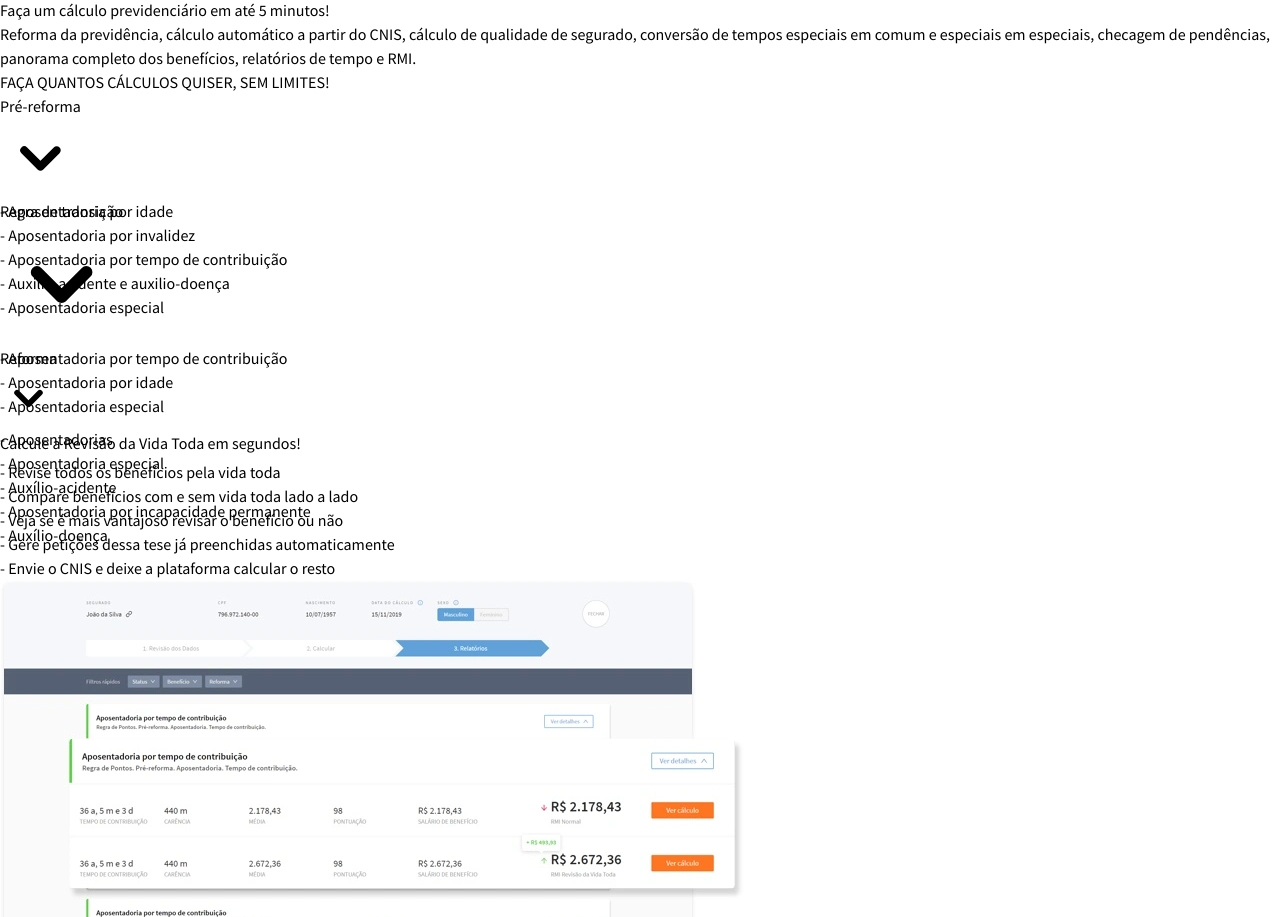
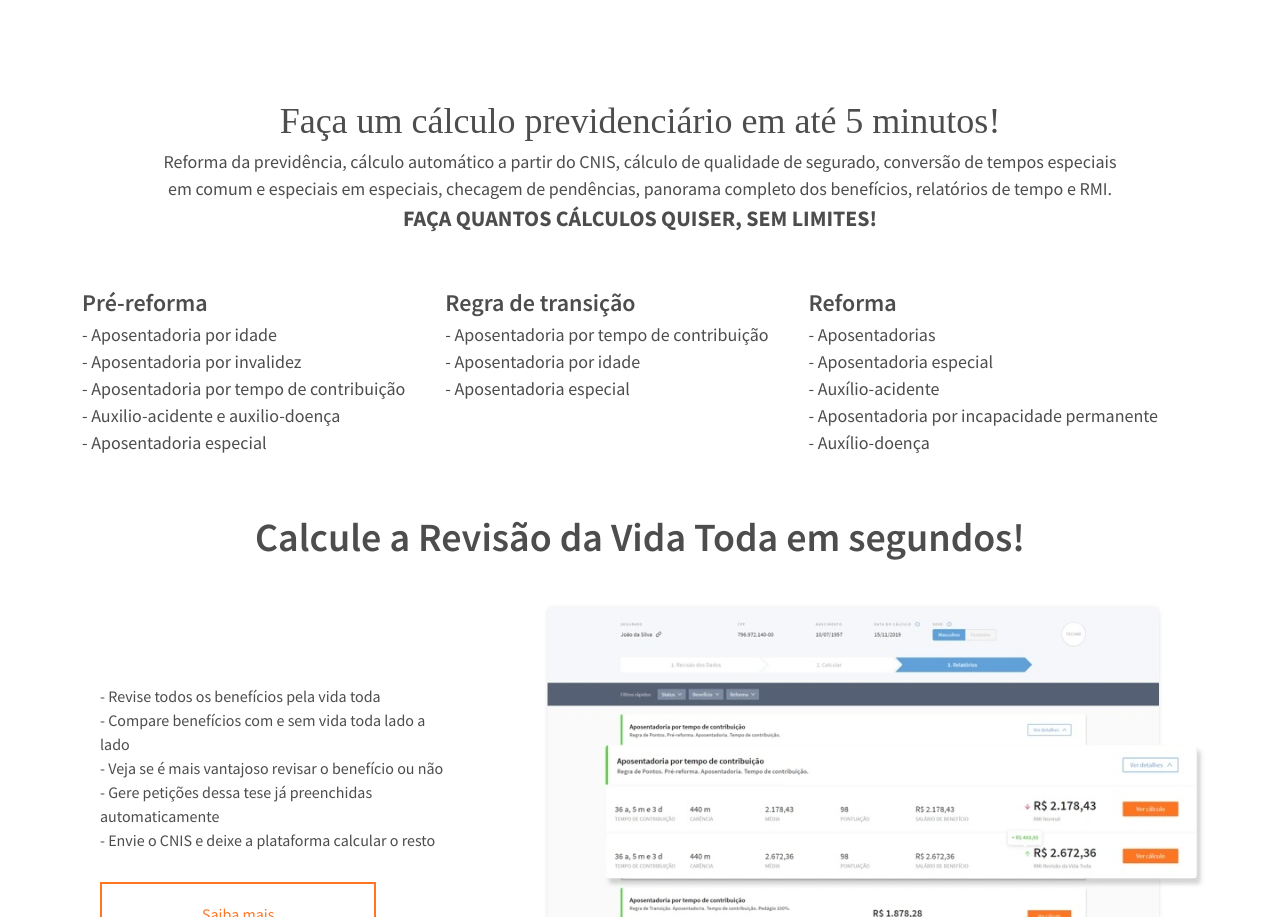
Before and after one commit to Yagasaki7K/corp-previdenciarista, a Next.js app: page / in a window 1280 px wide. Shown: the part 715-1632 px from the top of the page. Built offline with nearby package versions, Linux system fonts and the light colour scheme.

Commit message:
Content complete

```diff
--- a/atoms/containers/index.js
+++ b/atoms/containers/index.js
@@ -1,32 +1,30 @@
 /* eslint-disable @next/next/no-img-element */
 import Link from "next/link";
-const ContainerHome = ({props}) => {
+const ContainerHome = ({ props }) => {
     return (
         <>
             <div>
                 <h2
-          style={{lineHeight: "33px"}}
-          className="text-left text-title30	mb-8 font-black text-prev-default-text_body"
+                    style={{ lineHeight: "33px" }}
+                    className="text-left text-title30	mb-8 font-black text-prev-default-text_body title-four-container"
                 >
                     {props.title}
                 </h2>
             </div>
-      <div>
+            <div className="home-four-container">
+                <div className="left-side">
+                    <div className="four-content">
                         {props.body.map((data, index) => {
                             return (
-            <div key={index} className="my-1">
+                                <div key={index} className="my-1 ">
                                     - {data.text}
                                 </div>
                             )
                         })}
                     </div>
 
-      <div className="mt-8">
-        <img src={props.urlImage} alt={props.alt} />
-      </div>
-
                     {props.urlRef ?
-        <div className="flex items-start w-full mt-4 mb-24">
+                    <div className="flex items-start w-full mt-4 mb-24 spacing-top">
                         <Link
                             href={props.urlRef}
                         >
@@ -41,6 +39,14 @@
                     :
                     <div className="mt-4 mb-24" />
                 }
+                </div>
+
+                <div className="mt-8">
+                    <img src={props.urlImage} alt={props.alt} />
+                </div>
+
+
+            </div>
         </>
     )
 };
--- a/components/carousel/Carousel.jsx
+++ b/components/carousel/Carousel.jsx
@@ -108,7 +108,7 @@
           <div className="CardCarousel" key={index}>
             <a href={link} target="_blank" rel="noreferrer">
               <img
-                className="opacity-20 grayscale hover:grayscale-0 hover:opacity-100"
+                className="opacity-20 grayscale hover:grayscale-0 hover:opacity-100 img-carousel"
                 src={img}
                 alt={title}
                 style={{width: "150px", height: "150px"}}
--- a/components/home/collapses/Colapse.jsx
+++ b/components/home/collapses/Colapse.jsx
@@ -14,13 +14,13 @@
   return (
     <>
       <div
-        className="flex flex-col mt-4 pl-6 rounded-md	py-4 shadow-md"
+        className="flex flex-col mt-4 pl-6 rounded-md	py-4 shadow-md div-three-content"
       >
         <button
           className="box-border appearance-none cursor-pointer focus:outline-none flex items-center justify-between"
           onClick={toggleAccordion}
         >
-          <p className="">{props.title}</p>
+          <p className="home-title">{props.title}</p>
           <div className="mr-4">
             {active ?
               <svg xmlns="http://www.w3.org/2000/svg" className="h-5 w-5" viewBox="0 0 20 20" fill="currentColor">
--- a/pages/home/Home.jsx
+++ b/pages/home/Home.jsx
@@ -41,31 +41,31 @@
                     </div>
                 </div>
 
-                <div className="flex flex-col pt-12 px-5 items-center">
-                    <div>
-                        <h1 className="text-title30 pt-4 font-bold	text-gray-800 max-w-lg">
-                            Faça um cálculo previdenciário em até 5 minutos!
-                        </h1>
-                    </div>
-                    <div className="mt-8">
-                        Reforma da previdência, cálculo automático a partir do CNIS, cálculo de qualidade de
+                <div className="flex flex-col pt-12 px-5 items-center home2-content">
+                    <h1 className="text-title30 pt-4 font-bold	text-gray-800 max-w-lg">
+                        Faça um cálculo previdenciário em até 5 minutos!
+                    </h1>
+                    <div className="mt-8 home-content-calc">
+                        <p>Reforma da previdência, cálculo automático a partir do CNIS, cálculo de qualidade de
                         segurado, conversão de tempos especiais em comum e especiais em especiais, checagem de
                         pendências, panorama completo dos benefícios, relatórios de tempo e RMI.
-                        <p className="text-sub_title20	font-semibold mt-1.5">
+                        </p>
+
+                        <p className="text-sub_title20 font-semibold mt-1.5 home-content-bold">
                             FAÇA QUANTOS CÁLCULOS QUISER, SEM LIMITES!
                         </p>
                     </div>
                 </div>
             </div>
 
-            <div className="pt-8 px-5 drop-shadow-sm">
+            <div className="pt-8 px-5 drop-shadow-sm home-three-content">
                 {OptionCollapse.map((data, index) => {
                     return (
                         <CollapseHome key={index} props={data} />
                     )
                 })}
             </div>
-            <div className="flex flex-col mt-40 px-5	items-center">
+            <div className="flex flex-col mt-40 px-5 items-center home-four-content">
                 {OptionContainerHome.map((data, index) => {
                     return (
                         <ContainerHome key={index} props={data} />
--- a/styles/globals.css
+++ b/styles/globals.css
@@ -434,6 +434,10 @@
 }
 
 @media (min-width: 1024px) {
+    body {
+        overflow-x:hidden;
+    }
+
     .home-content {
         display: flex;
     }
@@ -443,6 +447,40 @@
         width: 700px;
         padding-top: 200px;
         padding-left: 90px;
+        font-family: SourceSansPro;
+        font-weight: 500;
+        font-size: 36px;
+        font-stretch: normal;
+        font-style: normal;
+        line-height: 1.29;
+        letter-spacing: normal;
+        color: rgb(77, 77, 77);
+    }
+
+    .home-content-calc {
+        display: flex;
+        justify-content: center;
+        text-align: center;
+        font-size: 18px;
+        color: rgb(77, 77, 77);
+        flex-direction: column;
+        margin: -40px 150px 0px 150px;
+        font-weight: 500;
+    }
+
+    .home-content-bold {
+        font-weight: 700;
+        font-size: 22px;
+    }
+
+    .home2-content h1 {
+        display: flex;
+        justify-content: center;
+        text-align: center;
+
+        font-size: 26px;
+        font-weight: 500;
+        padding-top: 100px;
         padding-bottom: 43px;
         font-family: SourceSansPro;
         font-size: 36px;
@@ -464,6 +502,103 @@
         padding-left: 90px;
         font-size: 18px;
         color: #737373;
+    }
+
+    .home-three-content {
+        display: flex;
+        justify-content: center;
+        margin: 50px 0px 100px 0;
+        color: rgb(77, 77, 77);
+        font-size: 18px;
+    }
+
+    .home-three-content .div-three-content {
+        margin: 0px 40px 100px 0px;
+    }
+
+    .home-three-content .home-title {
+        font-weight: 600;
+        font-size: 24px;
+    }
+
+    .home-three-content .mr-4 {
+        display: none;
+    }
+
+    .title-four-container {
+        display: flex;
+        justify-content: center;
+        text-align: center;
+        color: rgb(77, 77, 77);
+        font-size: 40px;
+        margin: 50px 100px 100px 100px;
+        font-weight: 600;
+    }
+
+    .home-four-container {
+        display: flex;
+        margin: 0px 100px;
+        color: rgb(77, 77, 77);
+        font-size: 16px;
+    }
+
+    .home-four-container a {
+        color: rgb(255, 117, 34);
+        padding: 20px 100px;
+    }
+
+    .home-four-container .spacing-top{
+        margin-top: 50px;
+    }
+
+    .home-four-container img {
+        width: 90%;
+        margin-left: 100px;
+        margin-top: -50px;
+    }
+
+    .four-content {
+        margin-top: 30px;
+    }
+}
+
+@media (min-width: 1920px) {
+    .home-content h1 {
+        font-size: 26px;
+        width: 900px;
+        padding-top: 200px;
+        padding-left: 300px;
+        padding-bottom: 43px;
+        font-family: SourceSansPro;
+        font-size: 36px;
+        font-stretch: normal;
+        font-style: normal;
+        line-height: 1.29;
+        letter-spacing: normal;
+        color: rgb(77, 77, 77);
+    }
+
+    .home-content p {
+        width: 900px;
+        padding-left: 300px;
+        font-size: 18px;
+        color: #737373;
+    }
+
+    .home-content img {
+        width: 600px;
+        margin-top: 50px;
+        margin-left: 0px;
+    }
+
+    .home-four-container img {
+        width: 90%;
+        margin-left: 300px;
+        margin-top: -50px;
+    }
+
+    .four-content {
+        margin-top: 100px;
     }
 }
 
```
Lines whose indentation alone changed are shown as unchanged.
